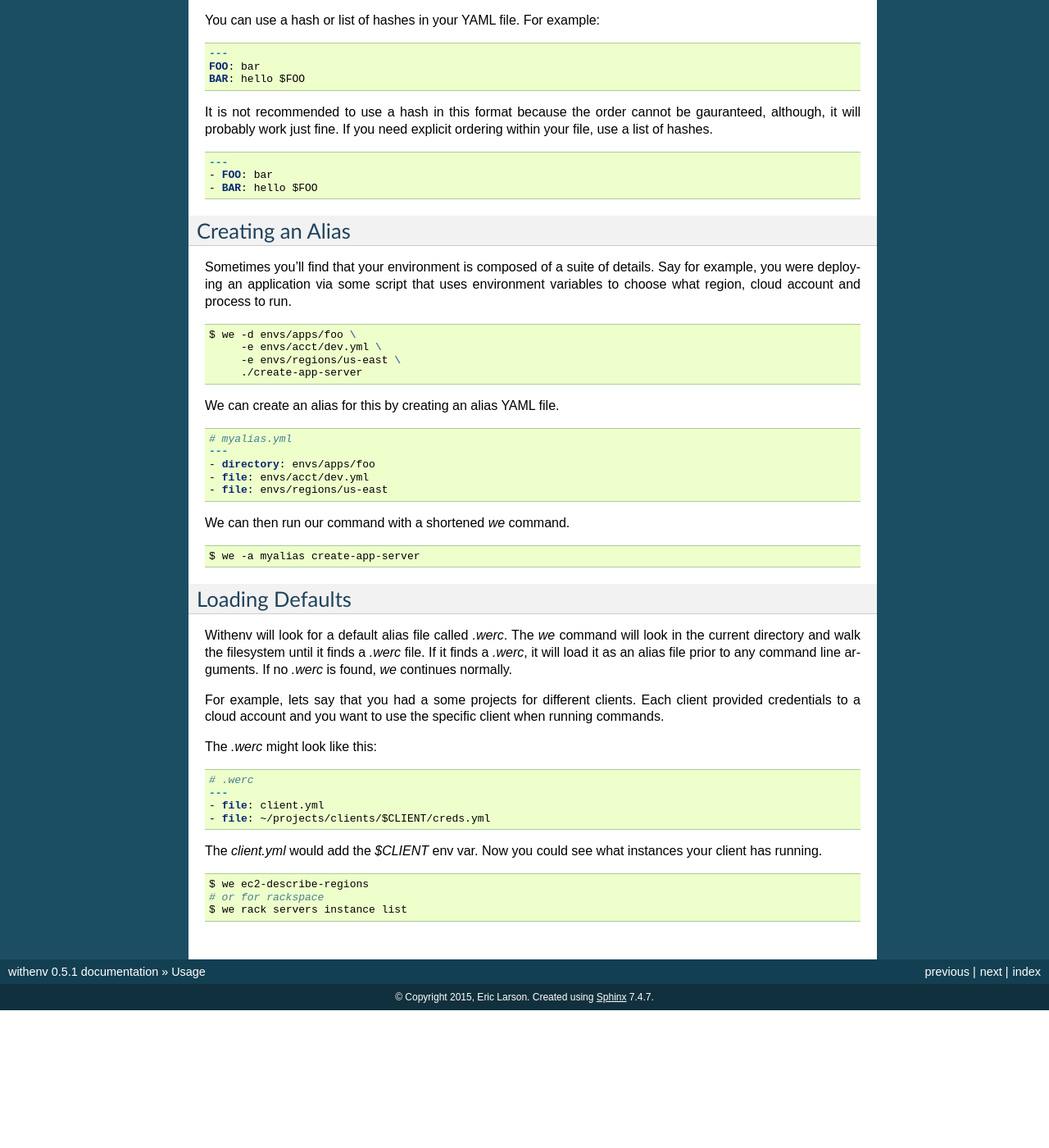
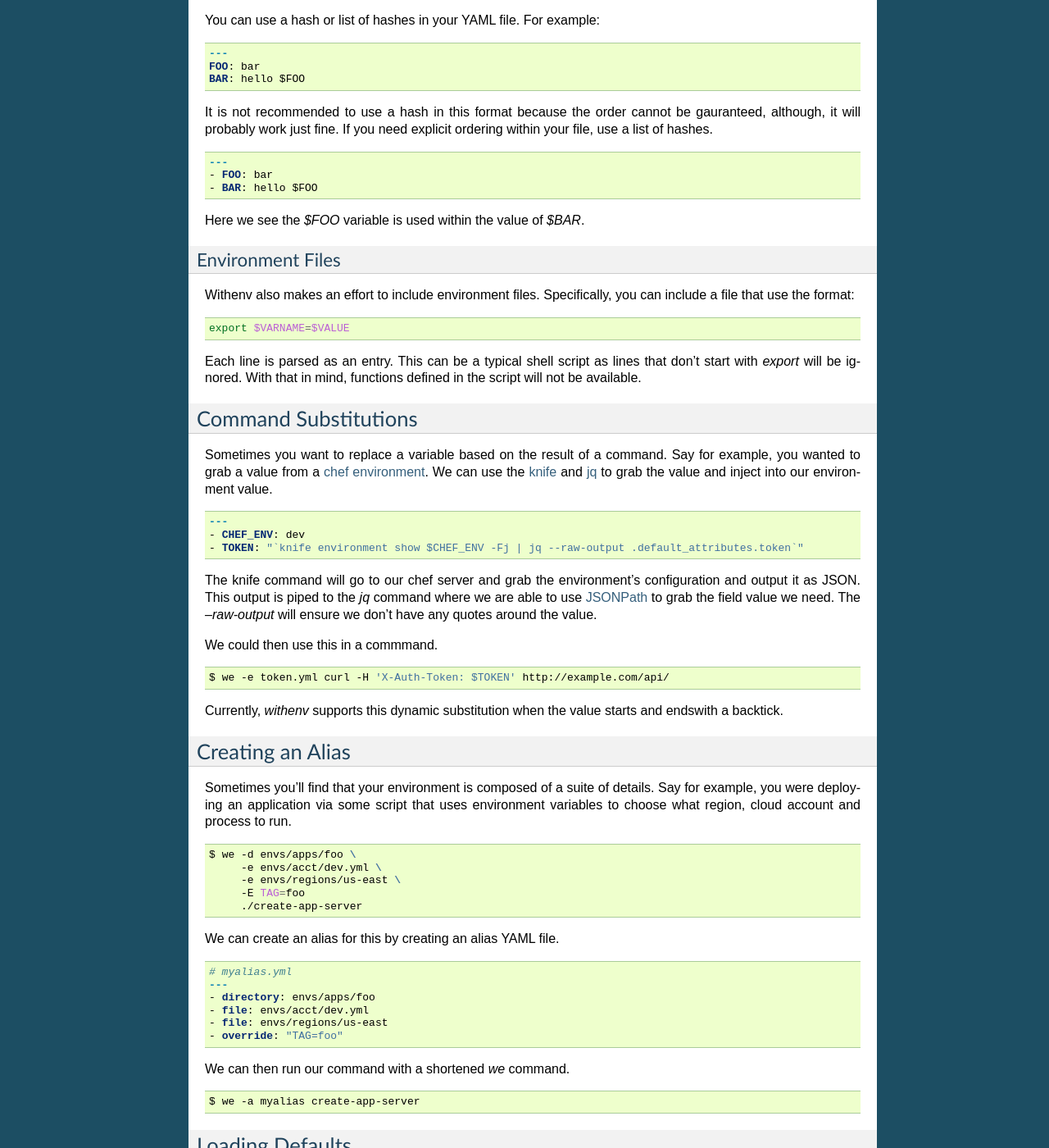
Before and after one commit to ionrock/withenv, a Sphinx documentation site: the page built from docs/usage.rst, in a window 1280 px wide and 1400 px high, scrolled down 506 px. Shown: the whole window at 82% size. Built offline with Sphinx 7.4.7, drawn with Linux system fonts in a browser that asks for light colours; before the commit the page ends 1738 px from its top, so only the background shows below that; some of the changed text lies outside the part shown.

Commit message:
Docs for environment files and dynamic substitutions

```diff
--- a/docs/usage.rst
+++ b/docs/usage.rst
@@ -52,6 +52,54 @@ you need explicit ordering within your file, use a list of hashes.
    - FOO: bar
    - BAR: hello $FOO
 
+Here we see the `$FOO` variable is used within the value of `$BAR`.
+
+
+Environment Files
+-----------------
+
+Withenv also makes an effort to include environment
+files. Specifically, you can include a file that use the format:
+
+.. code-block:: bash
+
+   export $VARNAME=$VALUE
+
+Each line is parsed as an entry. This can be a typical shell script as
+lines that don't start with `export` will be ignored. With that in
+mind, functions defined in the script will not be available.
+
+
+Command Substitutions
+=========================
+
+Sometimes you want to replace a variable based on the result of a
+command. Say for example, you wanted to grab a value from a `chef
+environment <https://docs.chef.io/environments.html>`_. We can use the
+`knife <https://docs.chef.io/knife.html>`_ and `jq
+<https://stedolan.github.io/jq/>`_ to grab the value and inject into
+our environment value.
+
+.. code-block:: yaml
+
+   ---
+   - CHEF_ENV: dev
+   - TOKEN: "`knife environment show $CHEF_ENV -Fj | jq --raw-output .default_attributes.token`"
+
+The knife command will go to our chef server and grab the
+environment's configuration and output it as JSON. This output is
+piped to the `jq` command where we are able to use `JSONPath <http://jsonpath.com/>`_ to grab the field value we need. The
+`--raw-output` will ensure we don't have any quotes around the value.
+
+We could then use this in a commmand.
+
+.. code-block:: bash
+
+   $ we -e token.yml curl -H 'X-Auth-Token: $TOKEN' http://example.com/api/
+
+Currently, `withenv` supports this dynamic substitution when the value
+starts and endswith a backtick.
+
 
 Creating an Alias
 =================
@@ -66,6 +114,7 @@ account and process to run.
    $ we -d envs/apps/foo \
         -e envs/acct/dev.yml \
 	-e envs/regions/us-east \
+	-E TAG=foo
 	./create-app-server
 
 We can create an alias for this by creating an alias YAML file.
@@ -77,6 +126,7 @@ We can create an alias for this by creating an alias YAML file.
    - directory: envs/apps/foo
    - file: envs/acct/dev.yml
    - file: envs/regions/us-east
+   - override: "TAG=foo"
 
 We can then run our command with a shortened `we` command.
 
```
